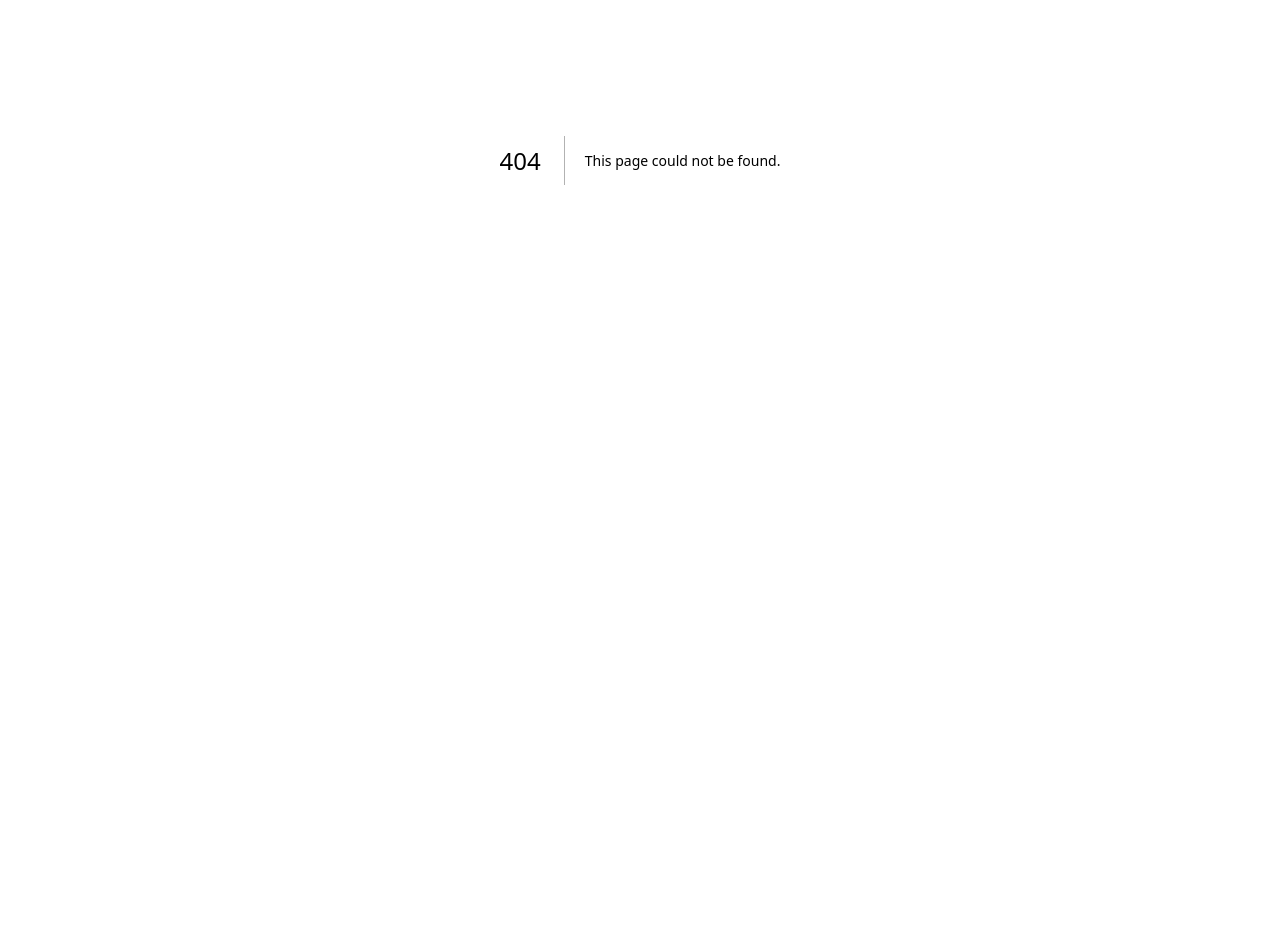
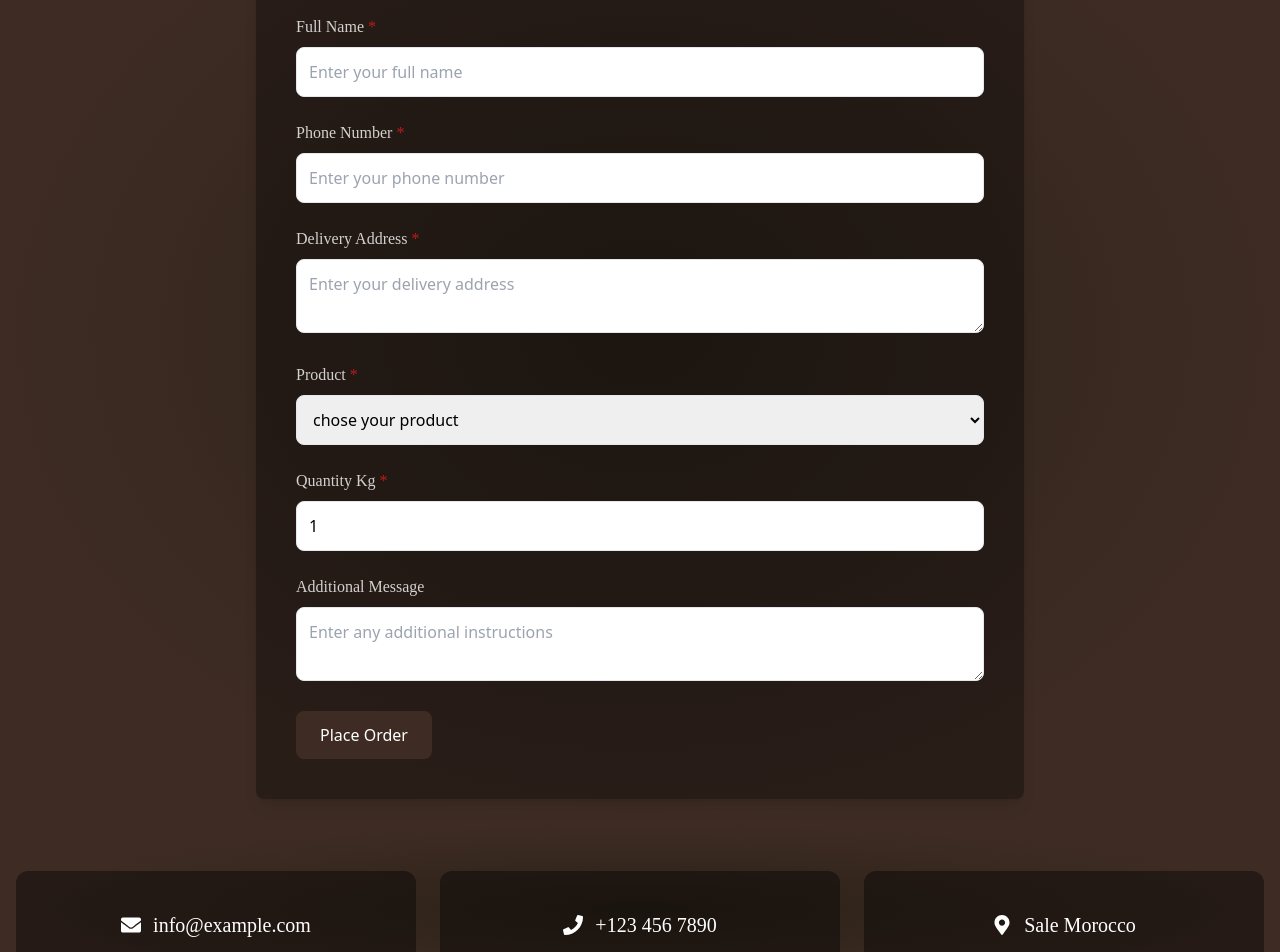
Before and after one commit to SoufianeRefaiCoding/Chocolat_chic, a Next.js app: page /order in a window 1280 px wide. Before the commit this address had no page. Shown: the part 240-1192 px from the top of the page. Before the commit the page ends 800 px from the top, so only its background shows below. Built offline with nearby package versions, Linux system fonts and the light colour scheme.

Commit message:
add page order

```diff
--- /dev/null
+++ b/app/order/page.jsx
@@ -0,0 +1,178 @@
+// app/order/page.jsx
+"use client";
+import Footer from "@/components/Footer";
+import Header from "@/components/header";
+import { useState } from "react";
+import { FaEnvelope, FaPhone, FaMapMarkerAlt, FaFacebook, FaInstagram, FaLinkedin } from "react-icons/fa";
+
+const OrderPage = () => {
+  const [formData, setFormData] = useState({
+    name: "",
+    email: "",
+    phone: "",
+    address: "",
+    product: "",
+    quantity: 1,
+    message: "",
+  });
+
+  const handleChange = (e) => {
+    const { name, value } = e.target;
+    setFormData((prev) => ({
+      ...prev,
+      [name]: value,
+    }));
+  };
+
+  const handleSubmit = (e) => {
+    e.preventDefault();
+    console.log("Order Submitted", formData);
+    // Here, you can handle API calls to submit the form data.
+    alert("Order submitted successfully!");
+    setFormData({
+      name: "",
+      email: "",
+      phone: "",
+      address: "",
+      product: "",
+      quantity: 1,
+      message: "",
+    });
+  };
+
+  return (<>
+    <Header/>
+    <div className="min-h-screen bg-[radial-gradient(closest-side,_#2B2118,_#3E2C24)] flex items-center justify-center p-6">
+      <div className="bg-black p-10 bg-opacity-35  rounded-lg shadow-lg max-w-3xl w-full">
+        <h1 className="text-3xl font-cinzel text-white mb-4">Order Form</h1>
+        <p className="text-white/80 font-cinzel mb-8">Fill in the details below to place your order.</p>
+        <form onSubmit={handleSubmit} className="space-y-6">
+          {/* Name */}
+          <div>
+            <label className="block text-white/80 font-cinzel font-medium mb-2" htmlFor="name">
+              Full Name <span className="text-red-700">*</span>
+            </label>
+            <input
+              type="text"
+              id="name"
+              name="name"
+              value={formData.name}
+              onChange={handleChange}
+              placeholder="Enter your full name"
+              required
+              className="w-full p-3 border rounded-lg focus:outline-none focus:ring-2 focus:ring-chocolate-700"
+            />
+          </div>
+
+
+
+          {/* Phone */}
+          <div>
+            <label className="block text-white/80 font-cinzel font-medium mb-2" htmlFor="phone">
+              Phone Number <span className="text-red-700">*</span>
+            </label>
+            <input
+              type="tel"
+              id="phone"
+              name="phone"
+              value={formData.phone}
+              onChange={handleChange}
+              placeholder="Enter your phone number"
+              required
+              className="w-full p-3 border rounded-lg focus:outline-none focus:ring-2 focus:ring-chocolate-700"
+            />
+          </div>
+
+          {/* Address */}
+          <div>
+            <label className="block text-white/80 font-cinzel font-medium mb-2" htmlFor="address">
+              Delivery Address <span className="text-red-700">*</span>
+            </label>
+            <textarea
+              id="address"
+              name="address"
+              value={formData.address}
+              onChange={handleChange}
+              placeholder="Enter your delivery address"
+              required
+              className="w-full p-3 border rounded-lg focus:outline-none focus:ring-2 focus:ring-chocolate-700"
+            ></textarea>
+          </div>
+
+          {/* Product */}
+          <div>
+            <label className="block text-white/80 font-cinzel font-medium mb-2" htmlFor="product">
+              Product <span className="text-red-700">*</span>
+            </label>
+
+            <select name="" id="" required
+              className="w-full p-3 border rounded-lg focus:outline-none focus:ring-2 focus:ring-chocolate-700">
+                <option value="produc 0" selected disabled>chose your product</option>
+                <option value="produc 1">product 1</option>
+                <option value="produc 2">product 2</option>
+                <option value="produc 3">product 3</option>
+            </select>
+          </div>
+
+          {/* Quantity */}
+          <div>
+            <label className="block text-white/80 font-cinzel font-medium mb-2" htmlFor="quantity">
+              Quantity Kg <span className="text-red-700">*</span>
+            </label>
+            <input
+              type="number"
+              id="quantity"
+              name="quantity"
+              value={formData.quantity}
+              onChange={handleChange}
+              min="1"
+              required
+              className="w-full p-3 border rounded-lg focus:outline-none focus:ring-2 focus:ring-chocolate-700"
+            />
+          </div>
+
+          {/* Additional Message */}
+          <div>
+            <label className="block text-white/80 font-cinzel font-medium mb-2" htmlFor="message">
+              Additional Message
+            </label>
+            <textarea
+              id="message"
+              name="message"
+              value={formData.message}
+              onChange={handleChange}
+              placeholder="Enter any additional instructions"
+              className="w-full p-3 border rounded-lg focus:outline-none focus:ring-2 focus:ring-chocolate-700"
+            ></textarea>
+          </div>
+
+          {/* Submit Button */}
+          <button
+            type="submit"
+            className="bg-chocolate-800 text-white py-3 px-6 rounded-lg hover:bg-chocolate-700 transition duration-300"
+          >
+            Place Order
+          </button>
+        </form>
+      </div>
+    </div>
+   {/* Contact Info */}
+            <section className="grid grid-cols-1 md:grid-cols-3 gap-6 pt-12 p-4 bg-[radial-gradient(closest-side,_#2B2118,_#3E2C24)] ">
+              <div className="flex items-center justify-center space-x-3 bg-black bg-opacity-40 px-8 py-10 rounded-xl">
+                <FaEnvelope className="text-xl text-white" />
+                <span className="text-xl text-white font-cinzel ">info@example.com</span>
+              </div>
+              <div className="flex items-center justify-center space-x-3 bg-black bg-opacity-40 px-8 py-10 rounded-xl">
+                <FaPhone className="text-xl text-white" />
+                <span className="text-xl text-white font-cinzel">+123 456 7890</span>
+              </div>
+              <div className="flex items-center justify-center space-x-3 bg-black bg-opacity-40 px-8 py-10 rounded-xl">
+                <FaMapMarkerAlt className="text-xl text-white" />
+                <span className="text-xl text-white font-cinzel">Sale Morocco</span>
+              </div>
+            </section>
+    <Footer/>
+    </> );
+};
+
+export default OrderPage;
--- a/components/header.js
+++ b/components/header.js
@@ -64,7 +64,11 @@ const Header = () => {
             Contact
           </Link>
           <button className="bg-gold text-chocolate-900 font-cinzel py-2 px-6 rounded shadow hover:bg-chocolate-700 hover:text-gold transition-all">
-            Order Now
+          <Link
+            href="/order"
+          >
+            Order now
+          </Link>
           </button>
         </nav>
 
```
Also changed, not shown: app/order/OrderForm.jsx (added).
